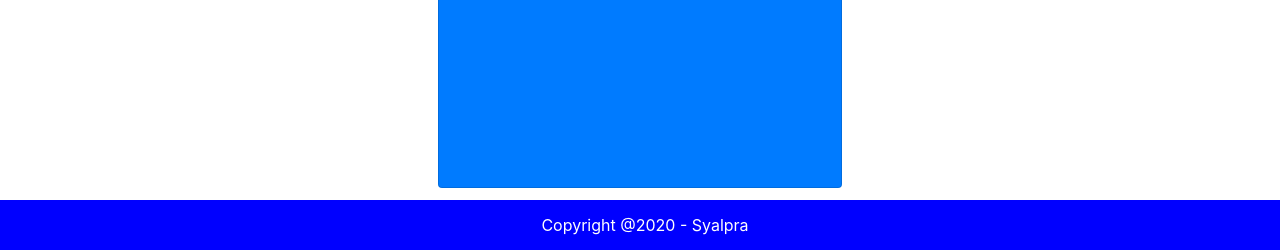
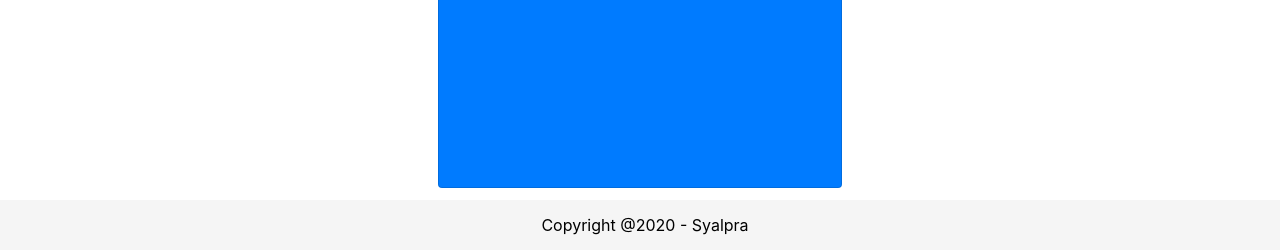
Before and after one commit to X-MarsHall/Valorant, a PHP site: page / in a window 1280 px wide. Shown: the part 1503-1753 px from the top of the page. Run offline with PHP 8.4, Linux system fonts and the light colour scheme.

Commit message:
Update style.css

```diff
--- a/style.css
+++ b/style.css
@@ -22,8 +22,9 @@ br
     height: 50px;
     padding-left: 10px;
     line-height: 50px;
-    background: blue;
-    color: #fff;
+    background: #F5F5F5;
+    color: black;
     position: absolute;
+    text-align: center;
 
   }
```
